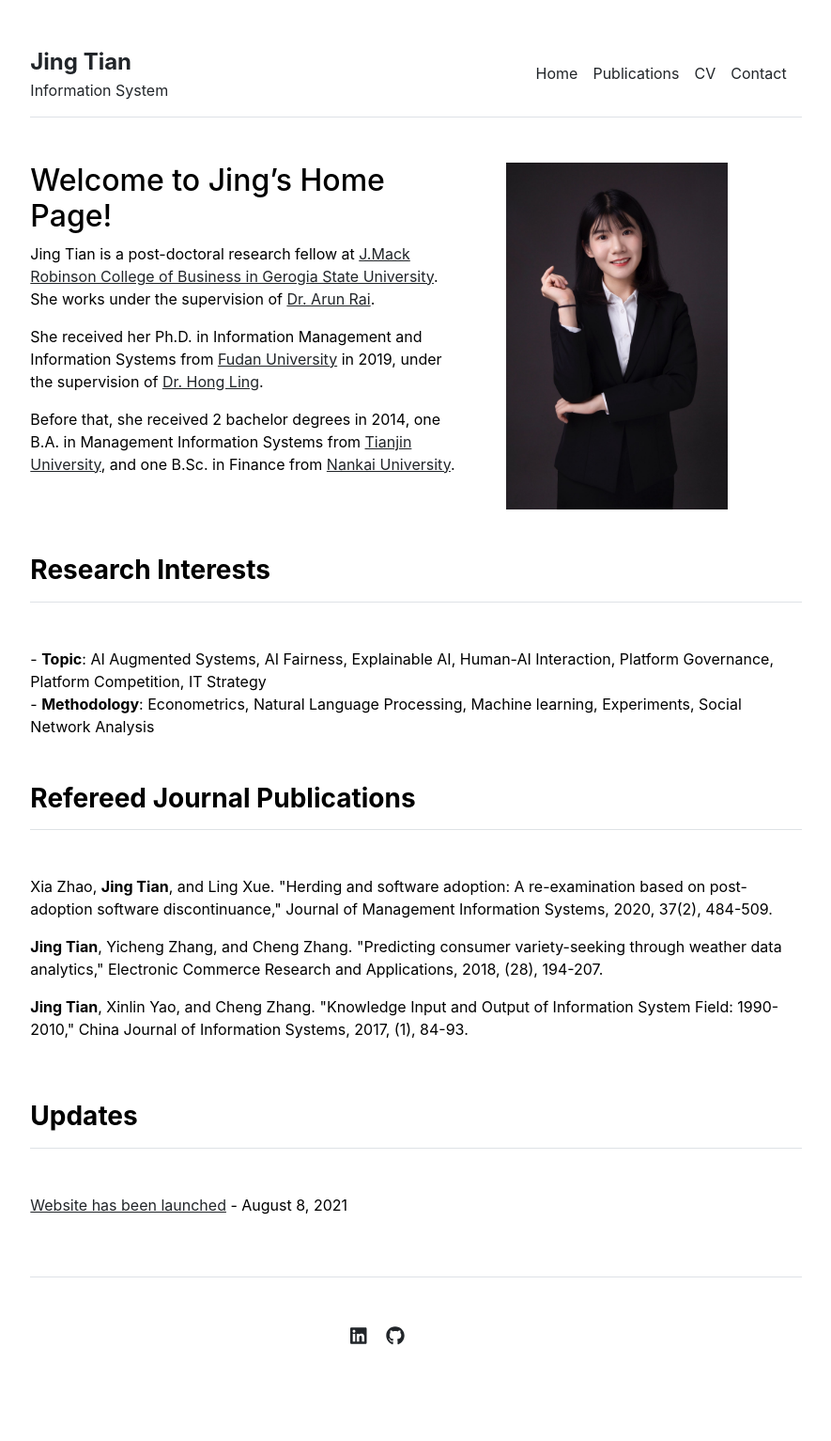
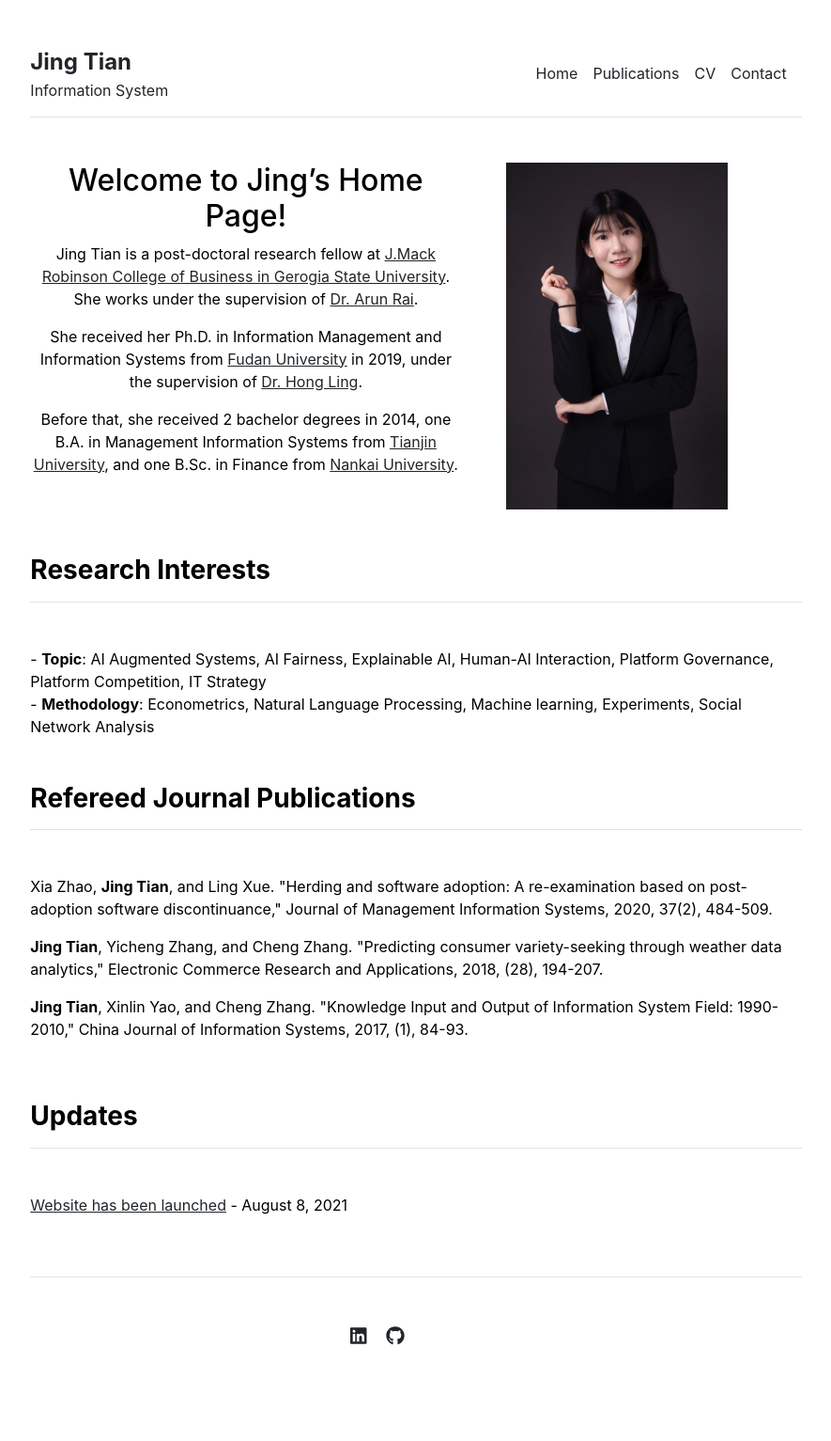
Before and after one commit to jingtianIS/jingtianIS.github.io, a Jekyll site: the page built from index.md, in a window 1280 px wide. Shown: the whole page at 94% size, without its empty margins (197-1082 px from the left). Built offline with Jekyll 4.4.1, drawn with Linux system fonts in a browser that asks for light colours.

Commit message:
Update home.html

```diff
--- a/_layouts/home.html
+++ b/_layouts/home.html
@@ -2,10 +2,18 @@
 layout: default
 ---
 
+<style>
+.center {
+  text-align: center;
+}
+</style>
+
 <div class="row g-5 mb-5">
   <div class="col-md-7">
     <!-- <h3 class="fw-bold">Research</h3> -->
-    {{ content }}
+    <div class="center">
+      {{ content }}
+    </div>
   </div>
   <div class="col-md-5">
     <img src="{{ site.github.url }}/assets/img/index.jpg" alt="Home" width="75%">
```
